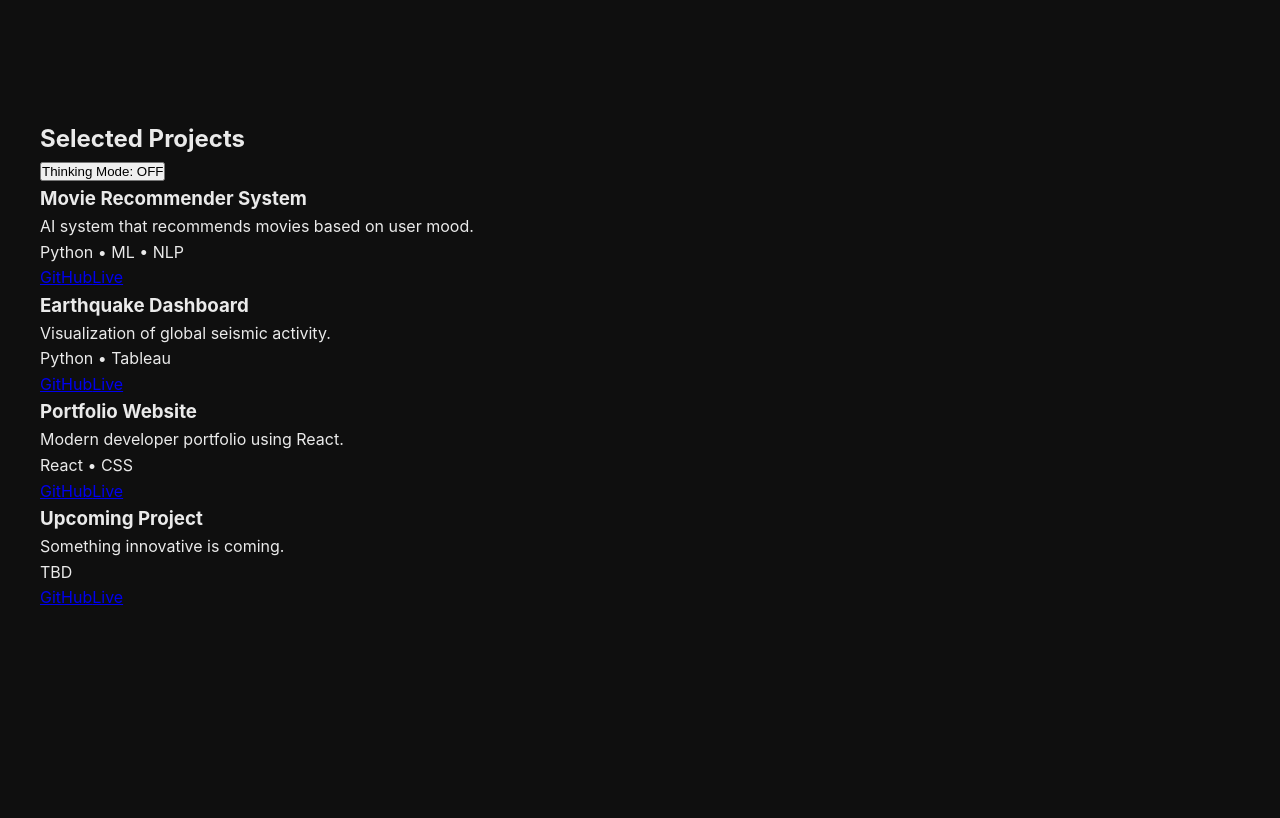
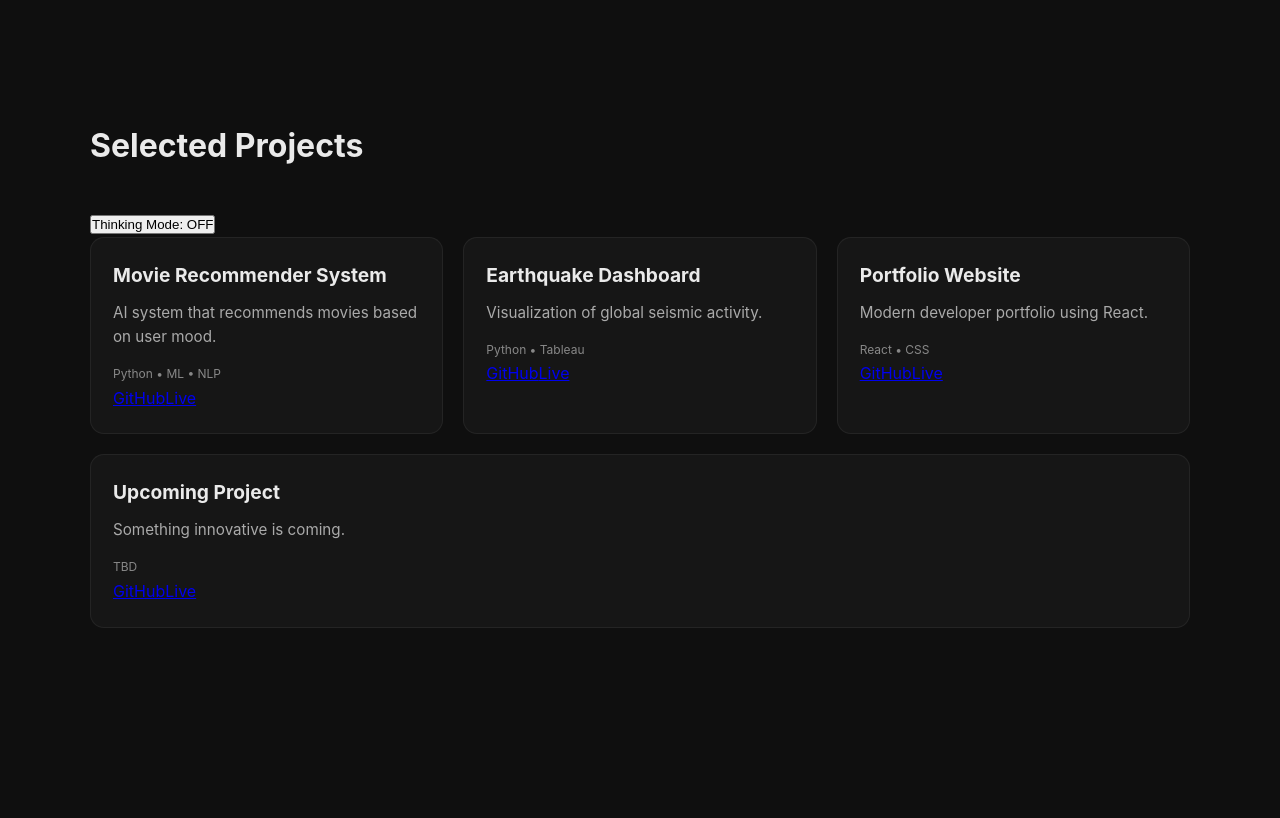
Before and after one commit to igbinedionelvis/elvis-portfolio-react, a React (Vite) app: page / in a window 1280 px wide. Shown: the part 780-1598 px from the top of the page. Built offline with nearby package versions, Linux system fonts and the light colour scheme.

Commit message:
Restored Projectscards broken UI.

```diff
--- a/src/styles.css
+++ b/src/styles.css
@@ -333,3 +333,59 @@ section {
 .profile:not(.active) {
   transform: perspective(1200px) rotateX(0) rotateY(0);
 }
+
+/* =========================
+   PROJECTS SECTION
+========================= */
+
+.projects-container {
+  max-width: 1100px;
+  margin: auto;
+}
+
+.projects h2 {
+  font-size: 2rem;
+  margin-bottom: 40px;
+}
+
+.grid {
+  display: flex;
+  flex-wrap: wrap;
+  gap: 20px;
+}
+
+/* =========================
+   PROJECT CARD (UPGRADED)
+========================= */
+
+.card {
+  flex: 1 1 300px;
+  background: rgba(255,255,255,0.03);
+  padding: 22px;
+  border-radius: 14px;
+  border: 1px solid rgba(255,255,255,0.06);
+  transition: all 0.25s ease;
+}
+
+.card:hover {
+  transform: translateY(-6px);
+  border-color: rgba(255,255,255,0.2);
+  background: rgba(255,255,255,0.05);
+}
+
+.card h3 {
+  margin-bottom: 10px;
+  font-size: 1.2rem;
+}
+
+.card p {
+  color: #aaa;
+  font-size: 0.95rem;
+}
+
+.stack {
+  display: inline-block;
+  margin-top: 15px;
+  font-size: 12px;
+  color: #888;
+}
```
